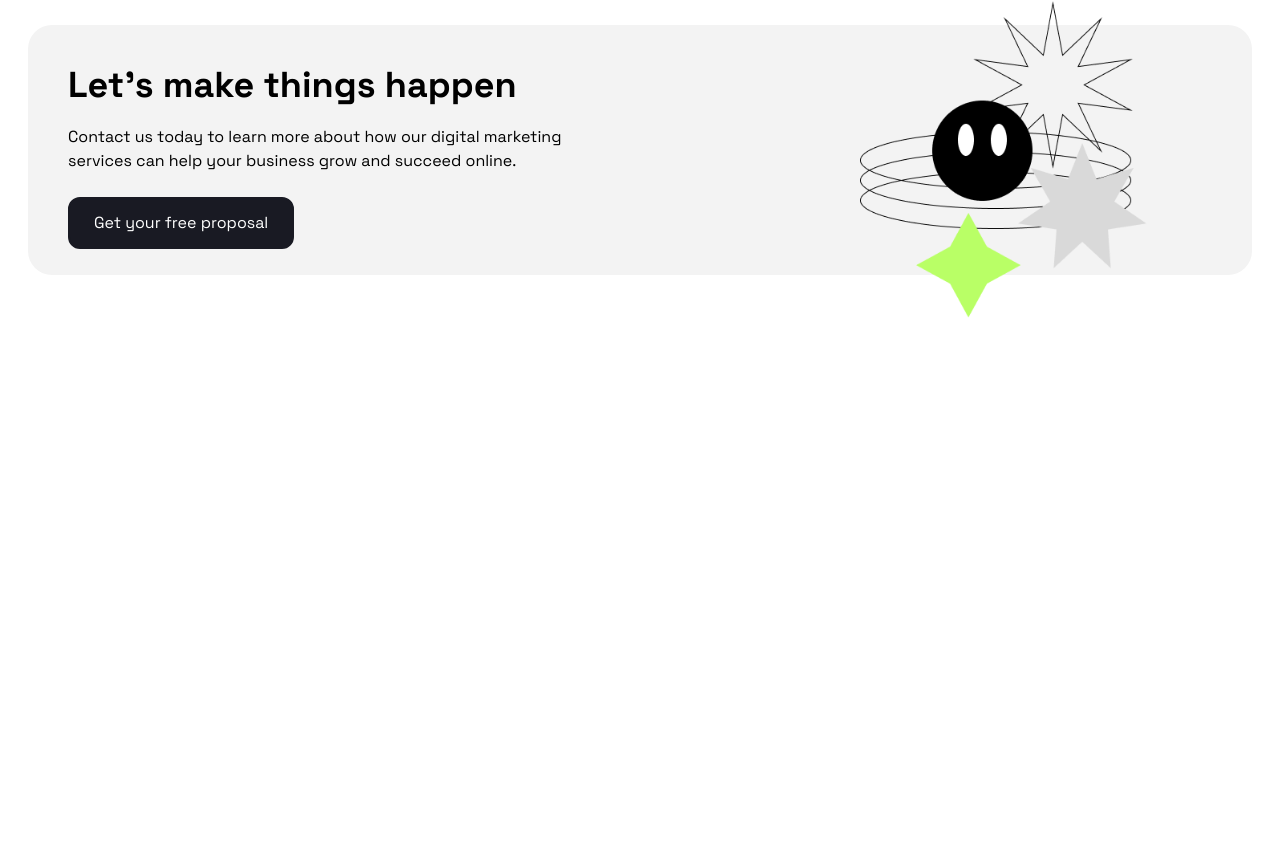
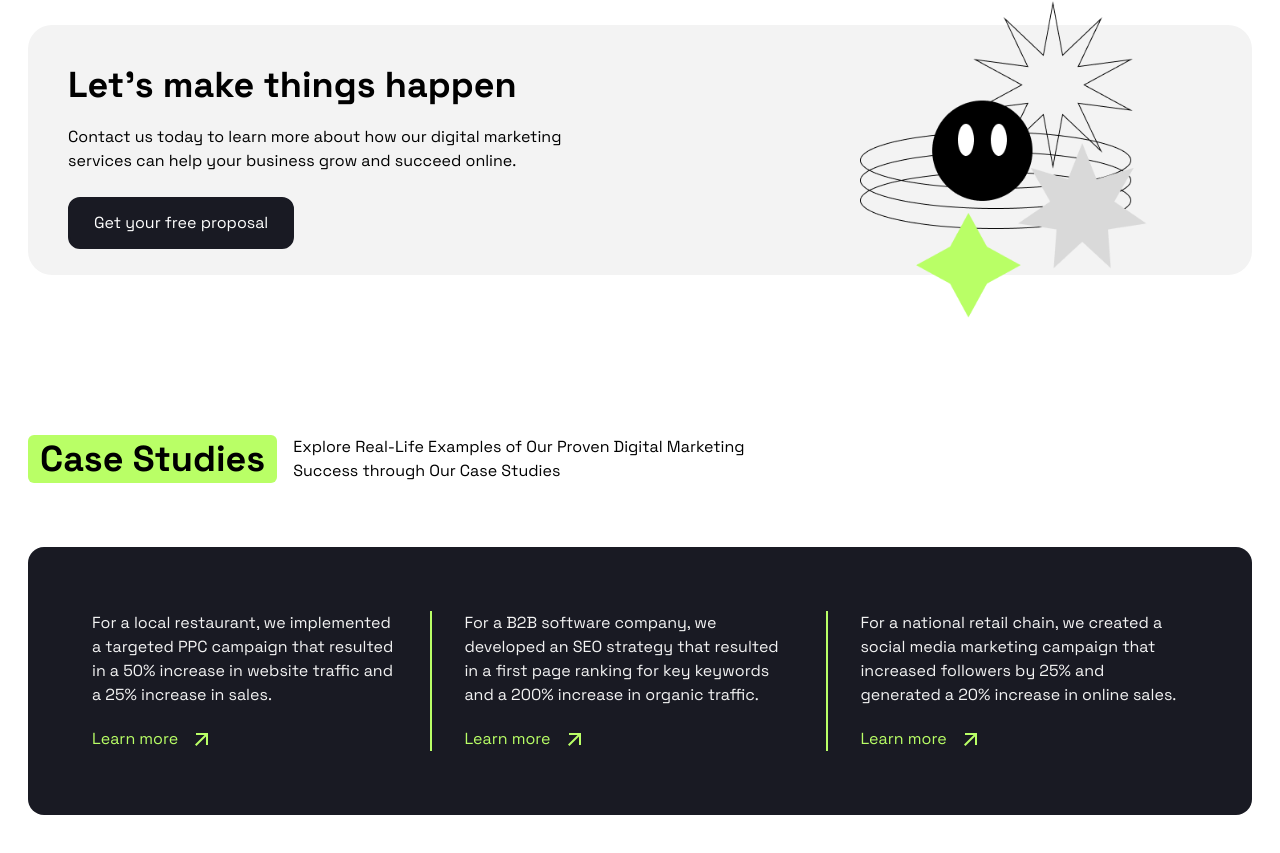
Before and after one commit to MohammadMahdiGanji/positivus, a React (Vite) app: page / in a window 1280 px wide. Shown: the part 1970-2823 px from the top of the page. Before the commit the page ends 2325 px from the top, so only its background shows below. Built offline with nearby package versions, Linux system fonts and the light colour scheme.

Commit message:
the section of home page studies complete

```diff
--- a/src/assets/input.css
+++ b/src/assets/input.css
@@ -28,9 +28,11 @@
            cursor-pointer
            text-sm
            border-secondary
+           transition-all
+           duration-200
            md:text-base;
     @variant hover {
-      @apply bg-white transition-all duration-200 text-secondary;
+      @apply bg-white  text-secondary;
     }
   }
 
@@ -44,9 +46,11 @@
            cursor-pointer
            text-sm
            border-secondary
+           transition-all
+           duration-200
            md:text-base;
     @variant hover {
-      @apply bg-secondary transition-all duration-200 text-white;
+      @apply bg-secondary  text-white;
     }
   }
 
--- a/src/component/Main/index.tsx
+++ b/src/component/Main/index.tsx
@@ -4,6 +4,7 @@ import { type JSX } from "react";
 // import component
 import Company from "./compnay/company";
 import Services from "./services";
+import Studies from "./studies";
 
 export default function Main(): JSX.Element {
   return (
@@ -12,6 +13,7 @@ export default function Main(): JSX.Element {
         <div className="px-3 @xl:px-7 @2xl:px-9 @7xl:px-0 @7xl:max-w-[1224px] mx-auto">
           <Company />
           <Services />
+          <Studies />
         </div>
       </div>
     </main>
--- /dev/null
+++ b/src/component/Main/studies/index.tsx
@@ -0,0 +1,27 @@
+//import dependency
+import { type JSX } from "react";
+
+// import component
+import HeaderSection from "../headerSection";
+import StudiesItem from "./studiesItem";
+
+export default function Studies(): JSX.Element {
+  return (
+    <section className="py-20">
+      <HeaderSection
+        title="Case Studies"
+        description="Explore Real-Life Examples of Our Proven Digital Marketing Success through Our Case Studies"
+      />
+
+      <div
+        className="mt-16 flex justify-baseline bg-secondary p-8 rounded-2xl
+       max-w-[400px] mx-auto @lg:max-w-full @lg:divide-x-2 @lg:divide-primary @3xl:max-w-full  @5xl:p-12
+       @7xl:p-16"
+      >
+        <StudiesItem description="For a local restaurant, we implemented a targeted PPC campaign that resulted in a 50% increase in website traffic and a 25% increase in sales." />
+        <StudiesItem description="For a B2B software company, we developed an SEO strategy that resulted in a first page ranking for key keywords and a 200% increase in organic traffic." />
+        <StudiesItem description="For a national retail chain, we created a social media marketing campaign that increased followers by 25% and generated a 20% increase in online sales." />
+      </div>
+    </section>
+  );
+}
--- /dev/null
+++ b/src/component/Main/studies/studiesItem.tsx
@@ -0,0 +1,23 @@
+// import dependency
+import { type JSX } from "react";
+
+// import icons
+import { MdArrowOutward } from "react-icons/md";
+
+interface StudiesItemType {
+  description: string;
+}
+
+export default function StudiesItem({
+  description,
+}: StudiesItemType): JSX.Element {
+  return <div className="hidden first:block @lg:px-8  @lg:first:pl-0  @lg:last:pr-0  @lg:last:block  @3xl:block">
+    <p className="text-gray text-xs @xs:text-sm @lg:text-sm @5xl:text-base">{description}</p>
+    <a href="#" className="text-primary flex items-center gap-3 mt-5 cursor-pointer">
+      <span>Learn more</span>
+      <span className="text-2xl">
+        <MdArrowOutward />
+      </span>
+    </a>
+  </div>;
+}
```
